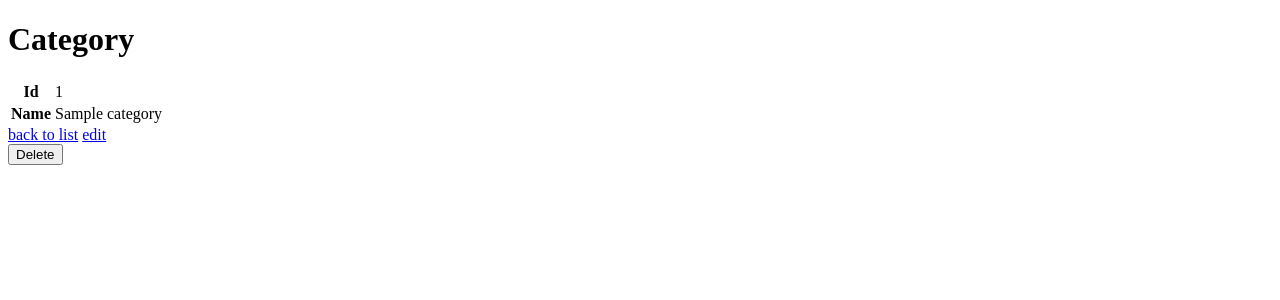
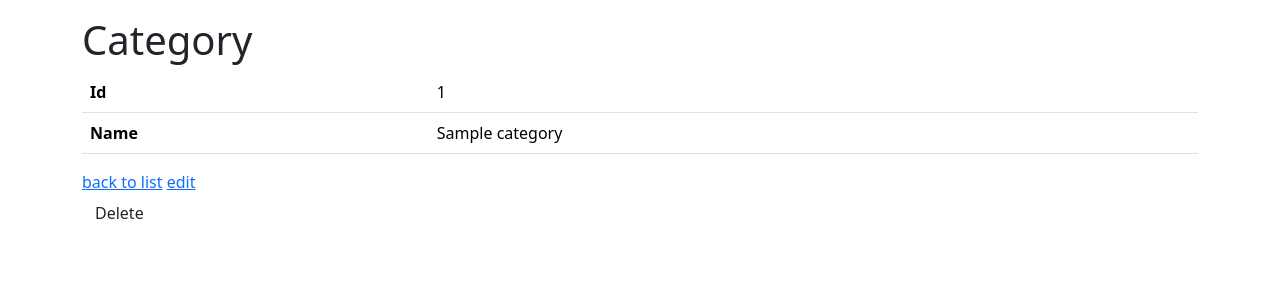
Before and after one commit to wahnou/job_board, a Symfony app: template templates/category/show.html.twig in a window 1280 px wide. Shown: the top 300 px of the page. Run offline with Twig, Linux system fonts and the light colour scheme; the template is opened without the code that fills it: most values are stand-ins (such as "Sample title", 1, 10 or a date in 2020); some libraries are stand-ins or nearby versions.

Commit message:
Bootstrap integration

```diff
--- a/templates/base.html.twig
+++ b/templates/base.html.twig
@@ -7,13 +7,18 @@
         {# Run `composer require symfony/webpack-encore-bundle` to start using Symfony UX #}
         {% block stylesheets %}
             {{ encore_entry_link_tags('app') }}
+            <link href="https://cdn.jsdelivr.net/npm/bootstrap@5.3.0-alpha3/dist/css/bootstrap.min.css" rel="stylesheet" integrity="sha384-KK94CHFLLe+nY2dmCWGMq91rCGa5gtU4mk92HdvYe+M/SXH301p5ILy+dN9+nJOZ" crossorigin="anonymous">
+            <link rel="stylesheet" href="https://cdn.jsdelivr.net/npm/bootstrap-icons@1.10.5/font/bootstrap-icons.css">
         {% endblock %}
 
         {% block javascripts %}
             {{ encore_entry_script_tags('app') }}
+            <script src="https://cdn.jsdelivr.net/npm/bootstrap@5.3.0-alpha3/dist/js/bootstrap.bundle.min.js" integrity="sha384-ENjdO4Dr2bkBIFxQpeoTz1HIcje39Wm4jDKdf19U8gI4ddQ3GYNS7NTKfAdVQSZe" crossorigin="anonymous"></script>
         {% endblock %}
     </head>
     <body>
-        {% block body %}{% endblock %}
+        <div class="container mt-3">
+            {% block body %}{% endblock %}
+        </div>
     </body>
 </html>
```
Also changed, not shown: 1 other file.
